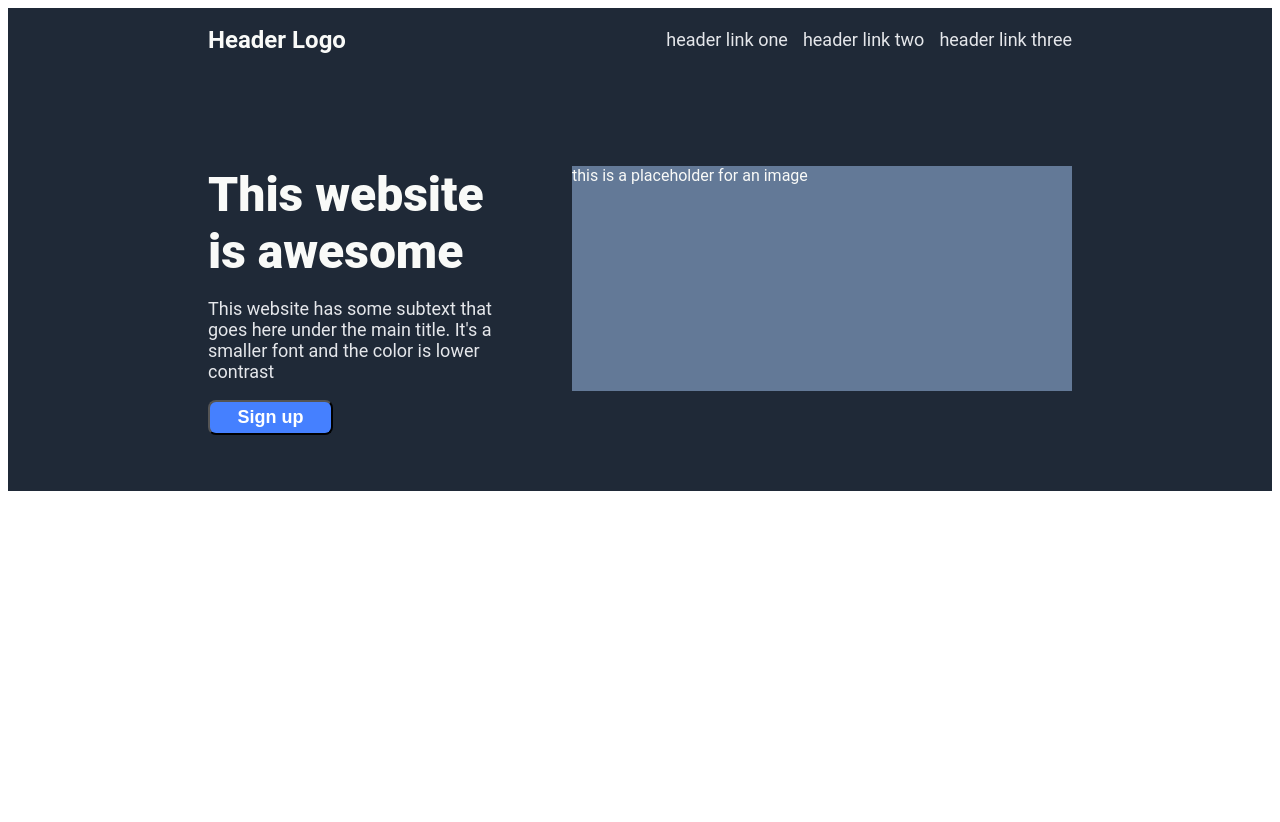
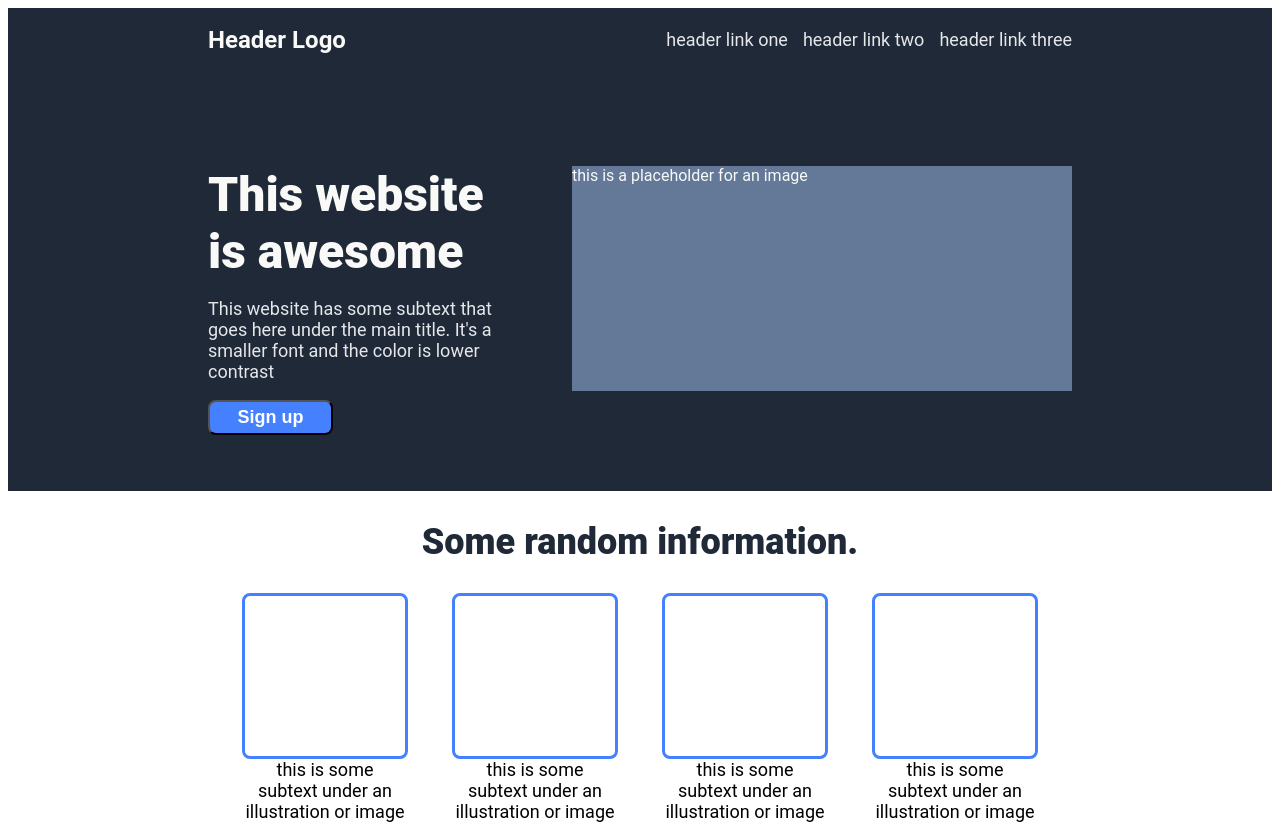
Before and after one commit to EmberD323/Landing-Page, a plain HTML site: page index.html in a window 1280 px wide. Drawn offline with Linux system fonts and the light colour scheme.

Commit message:
Add section 2 initial html and css

```diff
--- a/index.html
+++ b/index.html
@@ -27,6 +27,28 @@
         </div>
     </div>
     <!--Section 2-->
+    <div class="two">
+        <div class="random">Some random information.</div>
+        <div class="info">
+            <div class="boxes">
+                <div class="box"></div>
+                <div class = boxtext>this is some subtext under an illustration or image</div>
+            </div>
+            <div class="boxes">
+                <div class="box"></div>
+                <div class = boxtext>this is some subtext under an illustration or image</div>
+            </div>
+            <div class="boxes">
+                <div class="box"></div>
+                <div class = boxtext>this is some subtext under an illustration or image</div>
+            </div>
+            <div class="boxes">
+                <div class="box"></div>
+                <div class = boxtext>this is some subtext under an illustration or image</div>
+            </div>
 
+        </div>
+
+    </div>
 </body>
 </html>
--- a/style.css
+++ b/style.css
@@ -77,4 +77,41 @@ button {
 
 }
 
+
 /*-Section 2 */
+.two{
+    display: flex;
+    flex-direction: column;
+    justify-content: center;
+    align-items: center;
+    margin-bottom: 200px;
+}
+.random {
+    font-size: 36px;
+    font-weight: 900;
+    color: #1f2937;
+    padding: 30px;
+}
+
+.info{
+    display: flex;
+    gap: 50px;
+}
+
+.box{
+    width:160px;
+    height:160px;
+    border: 3px solid #4580ff;
+    border-radius: 8px;
+}
+.boxtext{
+    font-size: 18px;
+    text-align: center;
+}
+
+.boxes {
+    display: flex;
+    flex-direction: column;
+    align-items: center;
+    width:160px;
+}
```
